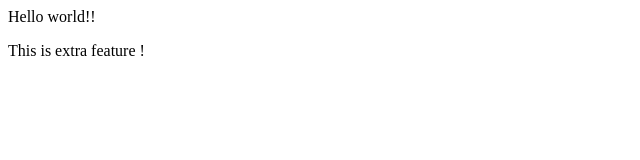
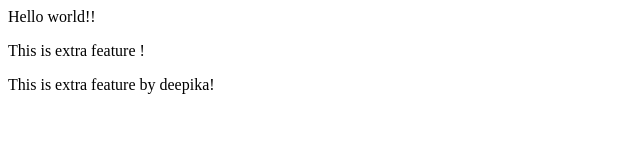
Before and after one commit to Gayathri-Musham-07/LocalRepo, a plain HTML site: page index.html in a window 1280 px wide. Shown: the whole page, without its empty margins (0-640 px from the left). Drawn offline with Linux system fonts and the light colour scheme.

Commit message:
This is new feature by deepika

```diff
--- a/index.html
+++ b/index.html
@@ -1,2 +1,3 @@
 <p> Hello world!!</p>
 <p> This is extra feature !</p>
+<p> This is extra feature by deepika!</p>
```
